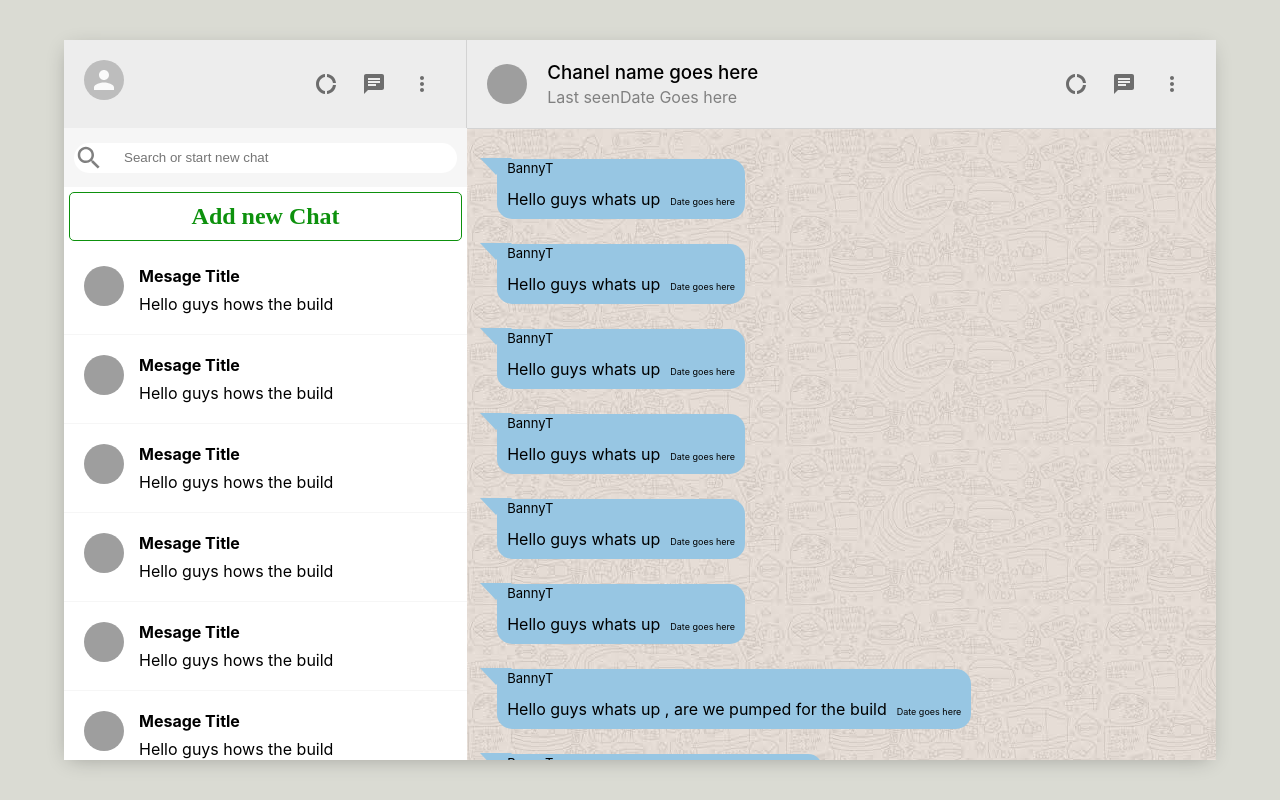
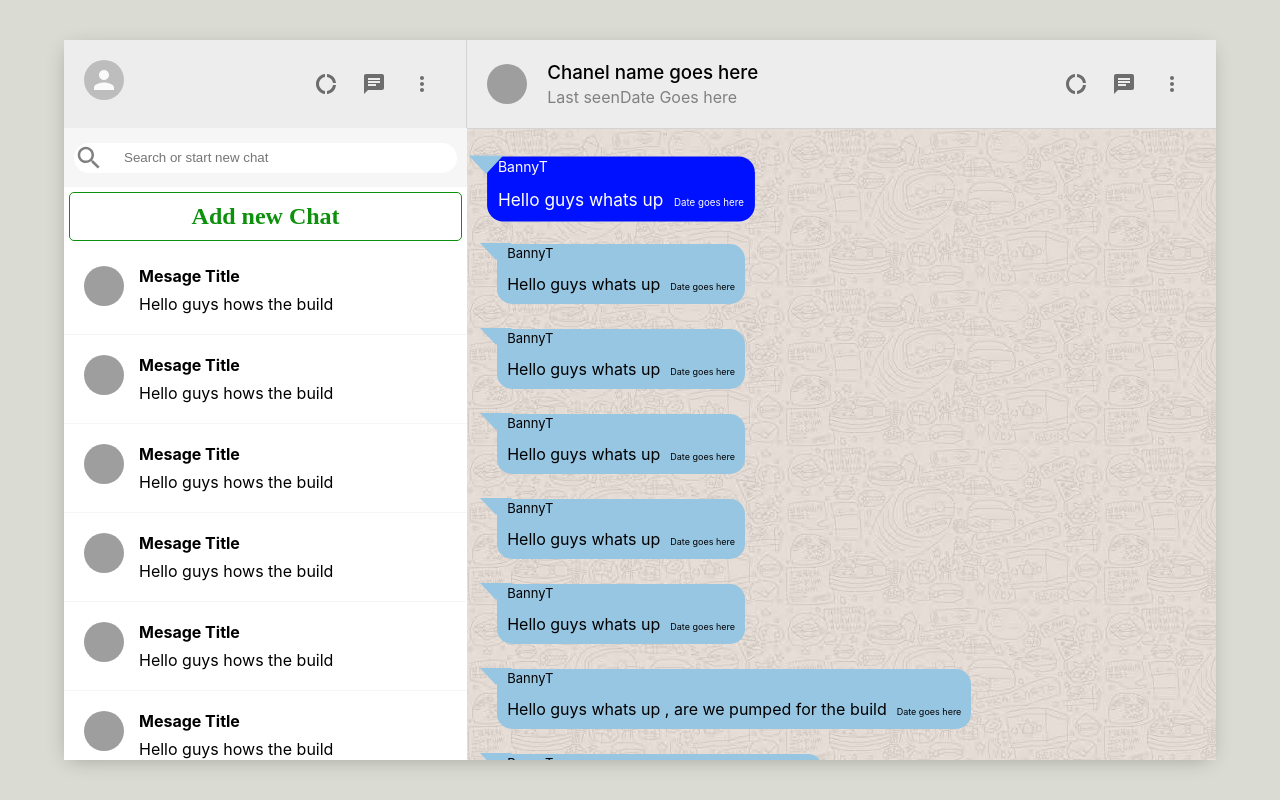
Before and after one commit to Ian-Balijawa/messanger-app, a React (Create React App) app: page / in a window 1280 px wide. In both pictures the pointer is over the element 621 px from the left and 189 px from the top of the page. Built offline with nearby package versions, Linux system fonts and the light colour scheme; grey boxes are pictures that could not be loaded.

Commit message:
new update on  message

```diff
--- a/src/MainChat.css
+++ b/src/MainChat.css
@@ -45,6 +45,7 @@
     scrollbar-width: none;
 }
 .chat-message{
+    transition:transform 450ms;
     position: relative;
     font-size: 16px;
     padding: 10px;
@@ -79,3 +80,9 @@
     font-size: xx-small;
     font-family: -apple-system, BlinkMacSystemFont, 'Segoe UI', Roboto, Oxygen, Ubuntu, Cantarell, 'Open Sans', 'Helvetica Neue', sans-serif;
 }
+.chat-message:hover{
+    background-color: rgb(0, 17, 255);
+    color:white;
+    transform: scale(1.08);
+    opacity:1;
+}
```
